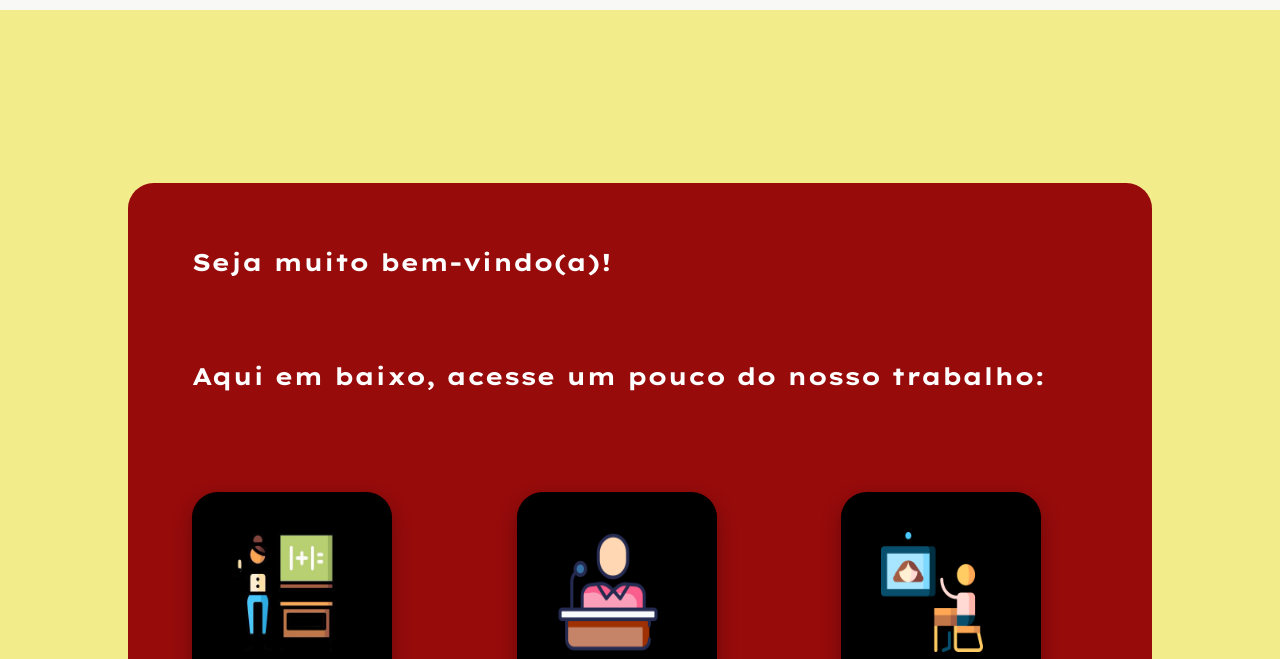
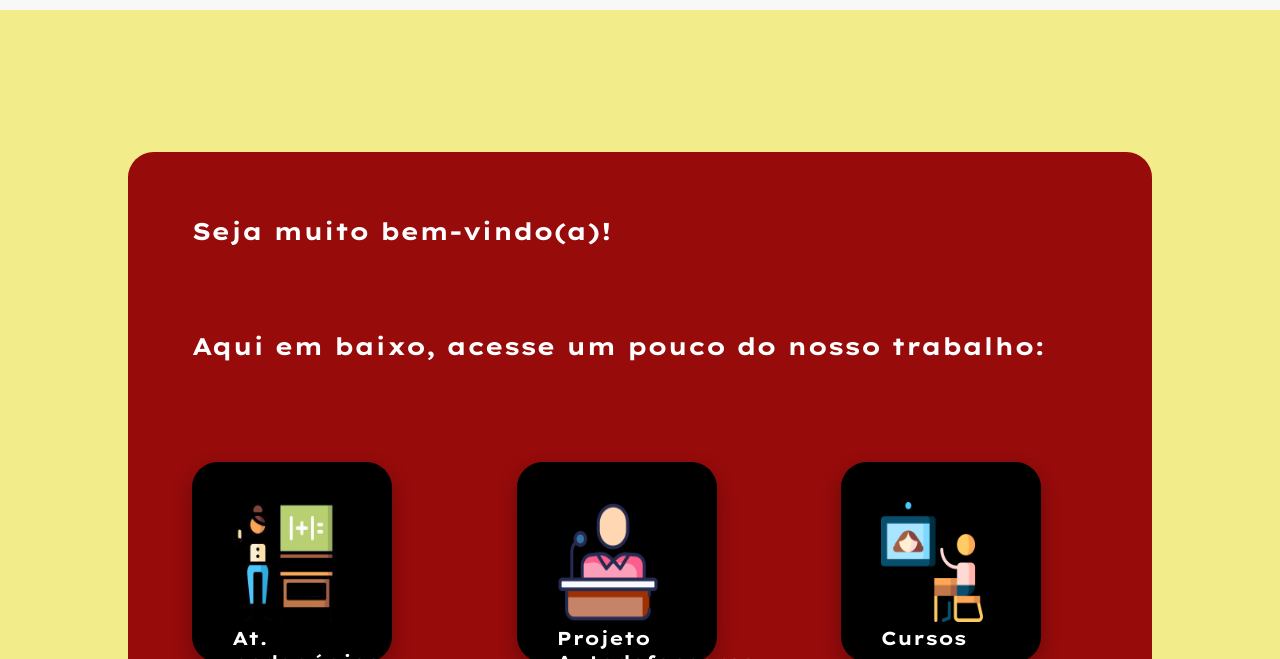
Before and after one commit to EmanuelyTauany/Projeto-ITW, a website: page public/homepage.html in a window 1280 px wide. Shown: the part 141-800 px from the top of the page. Drawn offline with Linux system fonts and the light colour scheme.

Commit message:
Alterações no CSS 6

```diff
--- a/public/style.css
+++ b/public/style.css
@@ -319,8 +319,7 @@ button{
 
 .main-content{
     margin-left: 0;
-    margin-top: 2%;
-    padding: 20px;
+    padding: 15px;
     transition: margin-left 0.3s ease;
 }
 
```
